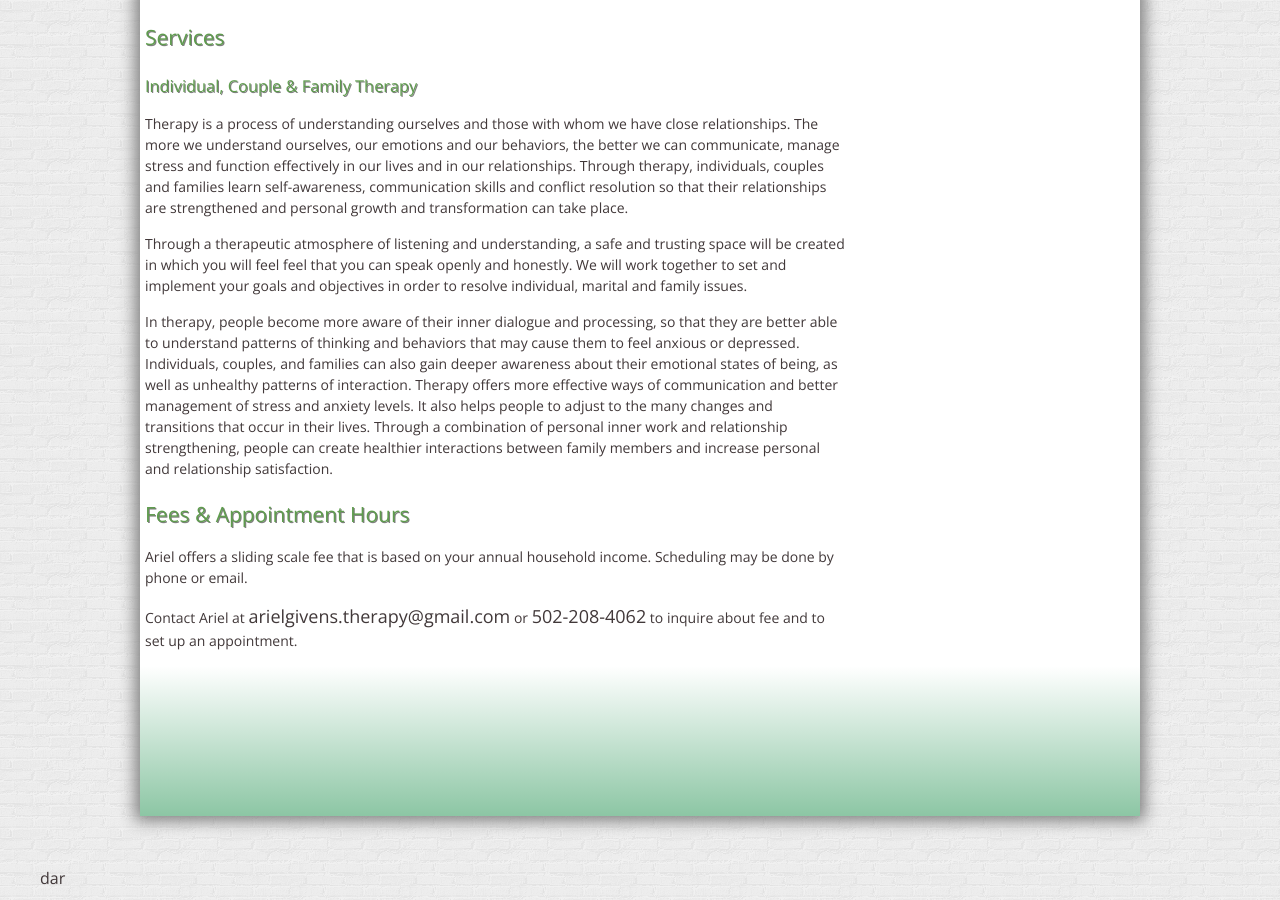
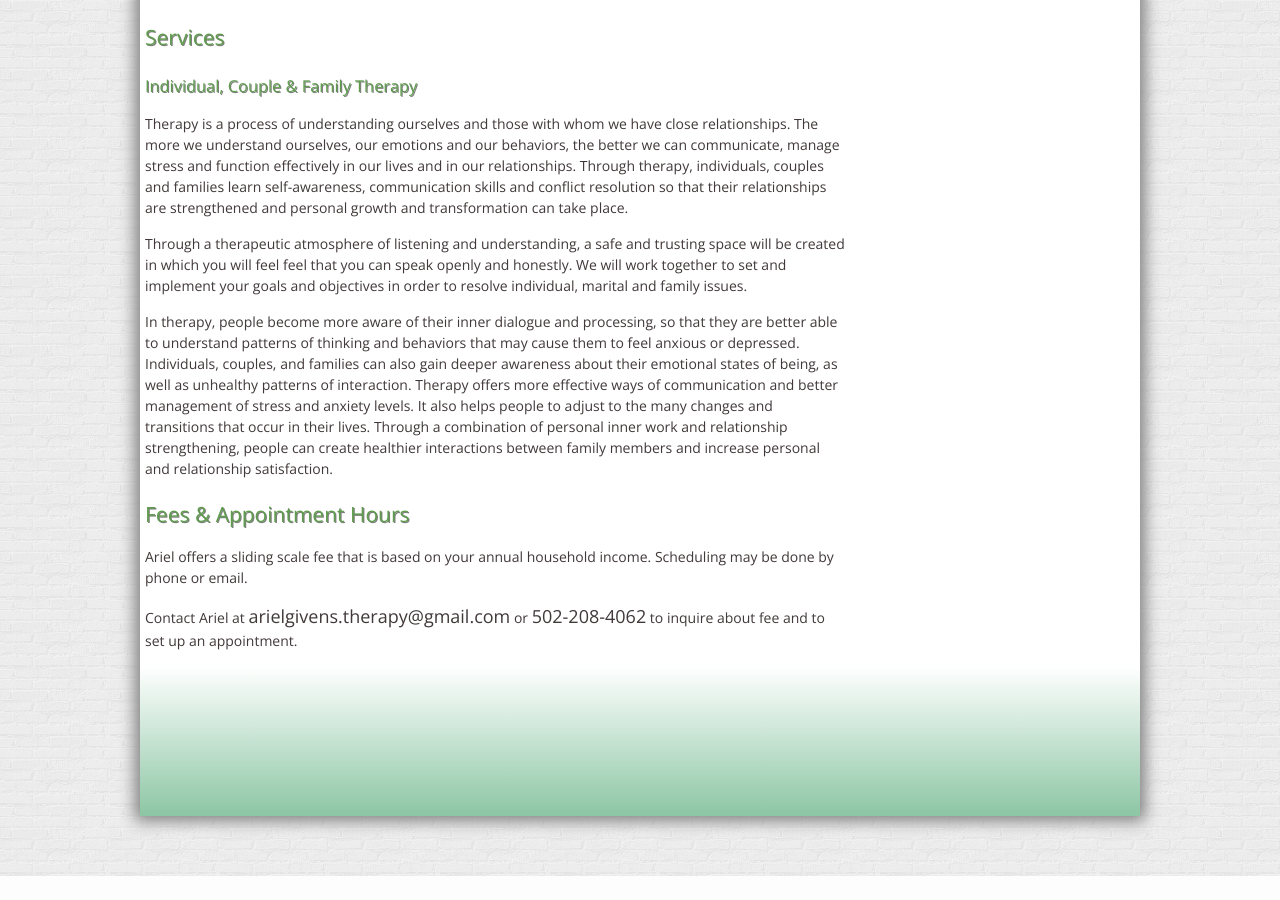
Before and after one commit to aegiven84/aegiven84.github.io, a Jekyll site: the page built from practitioners/ariel.html, in a window 1280 px wide and 900 px high, scrolled down 921 px. Built offline with Jekyll 4.4.1, drawn with Linux system fonts in a browser that asks for light colours; after the commit the page ends 1797 px from its top, so only the background shows below that.

Commit message:
Bug fixes

```diff
--- a/practitioners/ariel.html
+++ b/practitioners/ariel.html
@@ -67,5 +67,5 @@ permalink:
     <footer>
     </footer>
   </body>
-  </div>dar
+  </div>
 </html>
--- a/services/massageTherapy.html
+++ b/services/massageTherapy.html
@@ -47,7 +47,6 @@ permalink:
       </ul><!-- nav -->
     </div><!-- header -->
     <div id="leftBar">
-      <img id="profilePic" src="images/Angie.jpg">
     </div>
     <div id="content">
       <h1>
```
